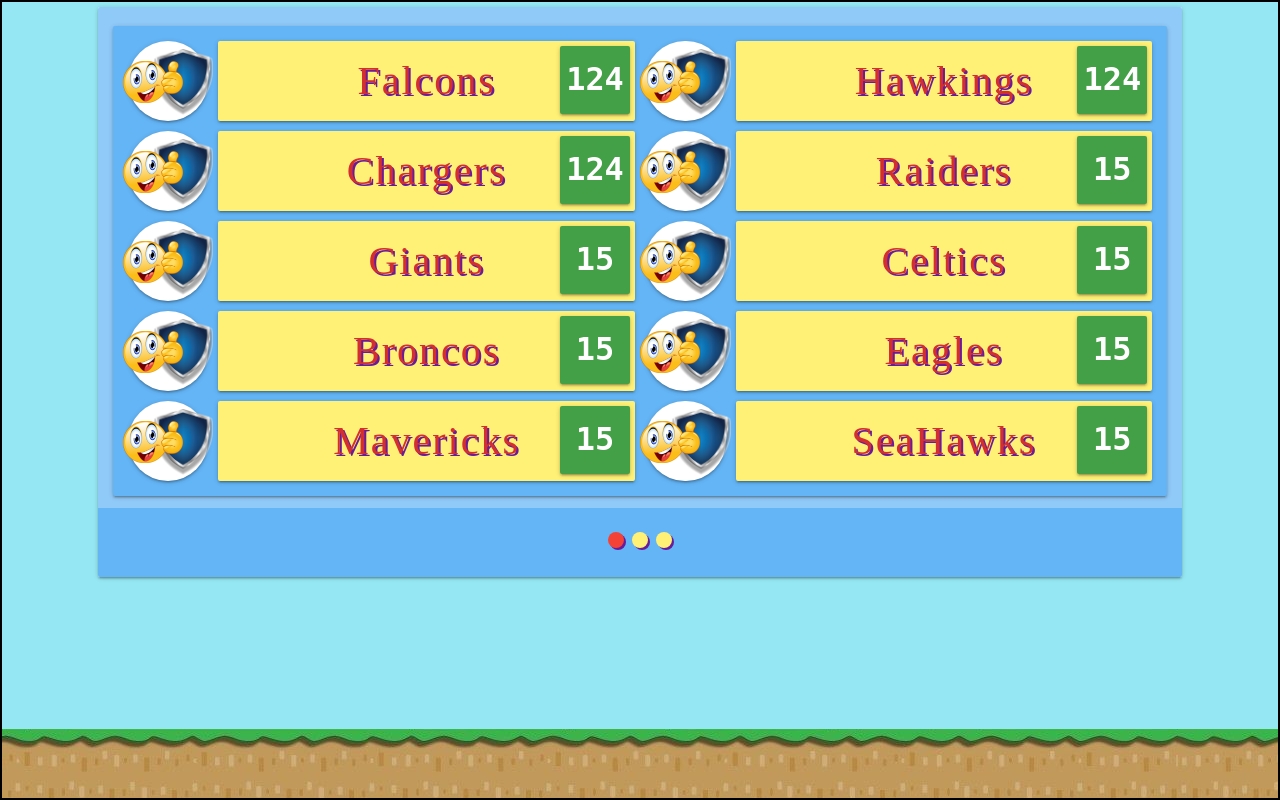
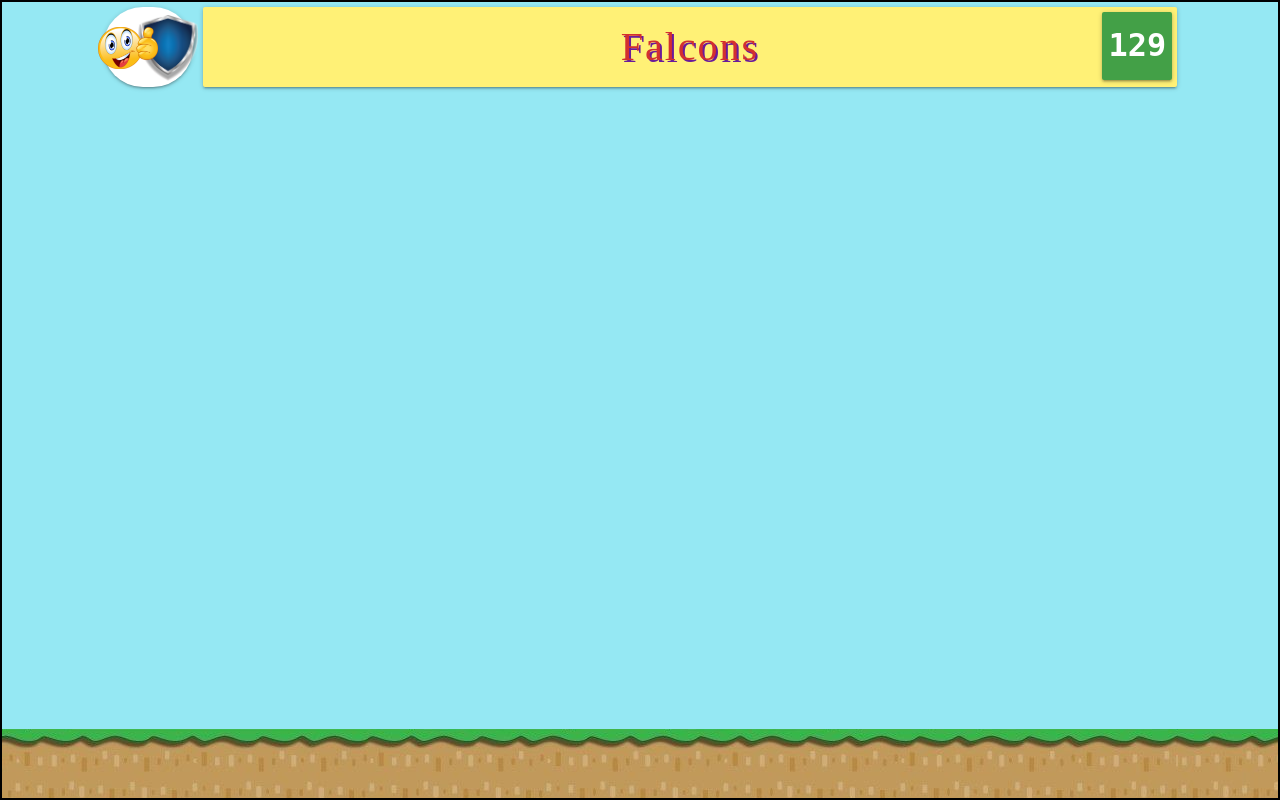
Before and after one commit to MamathaBussa/ps-leaderboard, a React (Create React App) app: page / in a window 1280 px wide. Built offline with nearby package versions, Linux system fonts and the light colour scheme; a web font is replaced by a local one.

Commit message:
- edited the score-property-key from score to totalScore

```diff
--- a/src/App.js
+++ b/src/App.js
@@ -1,7 +1,8 @@
 import React, {Component} from 'react'
 import $ from 'jquery'
 import './App.sass'
-import CurrentComponent from './components/Carousel'
+import CurrentComponent from './components/SmileyShieldTeamNameAndScoreCard'
+import {TeamScoreDetails} from './data'
 
 class App extends Component {
   componentDidMount() {
@@ -11,13 +12,11 @@ class App extends Component {
     }, 2000)
   }
   render() {
+    const componentData = TeamScoreDetails[0]
     return (
       <div className="App">
         <div className="container">
-          <CurrentComponent componentData={{
-            teamName: 'Awesomeness',
-            score: 40,
-          }}/>
+          <CurrentComponent componentData={componentData} />
         </div>
       </div>
     )
--- a/src/components/ScoreCard/index.js
+++ b/src/components/ScoreCard/index.js
@@ -3,11 +3,10 @@ import './styles.sass'
 
 class ScoreCard extends Component {
   render() {
-    let {score} = this.props.componentData || 15
-    score = score || 15
+    const {totalScore} = this.props.componentData || 15
     return (
       <h4 className="ScoreCard card green darken-1 white-text">
-        {score}
+        {totalScore}
       </h4>
     )
   }
```
